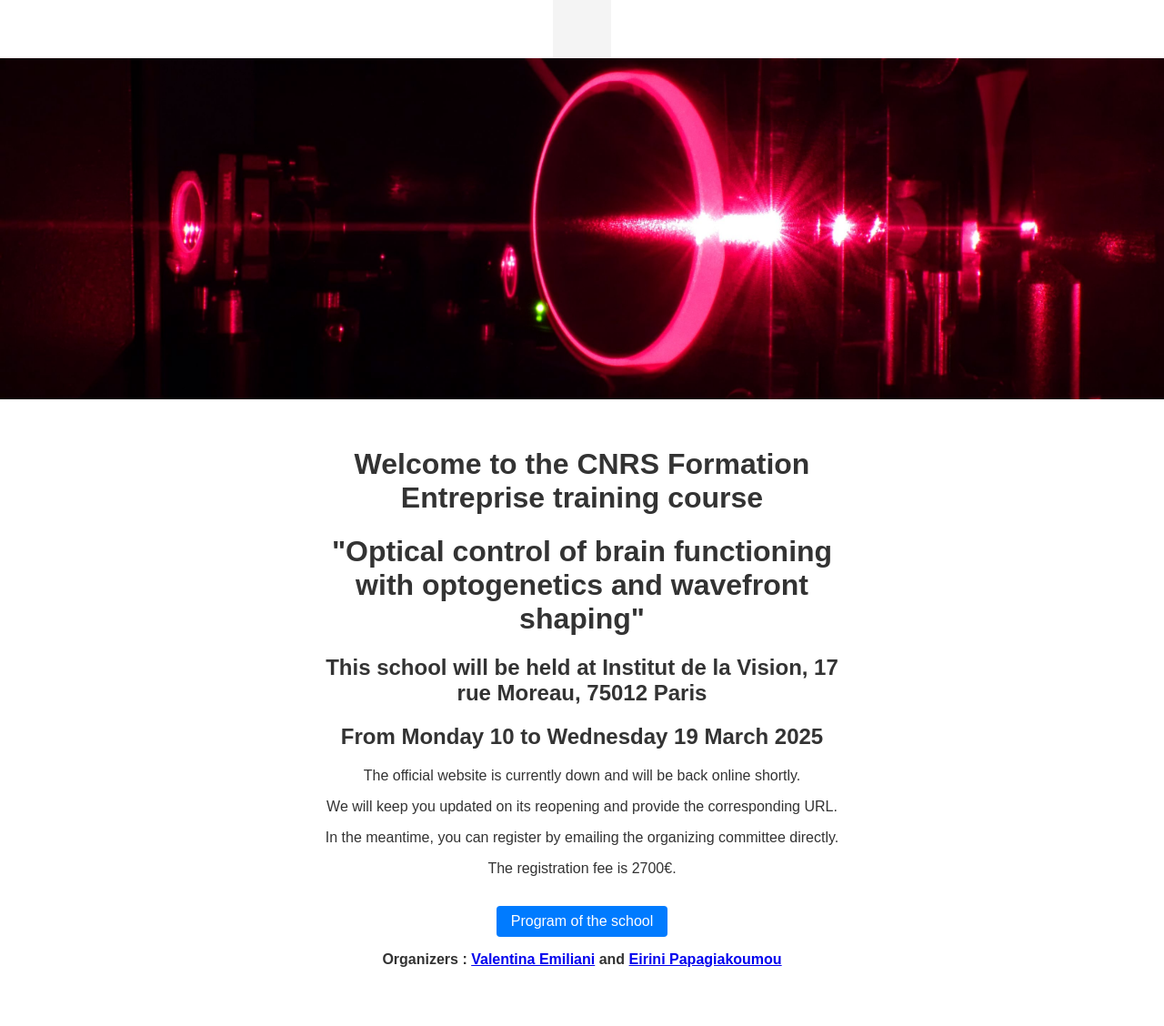
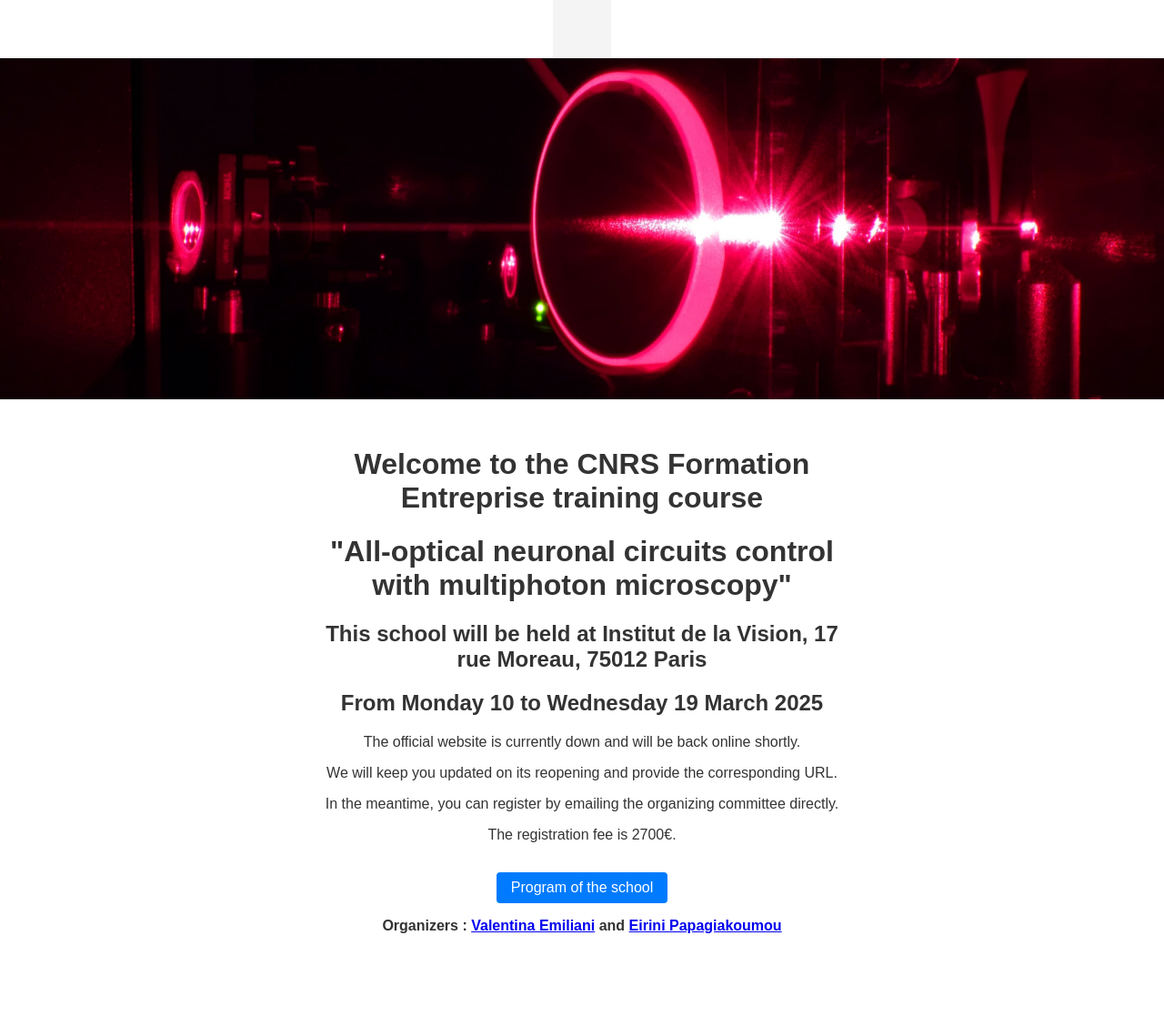
Before and after one commit to vdesars/vdesars.github.io, a Jekyll site: the page built from index.md, in a window 1280 px wide. Shown: the whole page at 91% size. Built offline with Jekyll 4.4.1, drawn with Linux system fonts in a browser that asks for light colours; after the commit the page ends 1091 px from its top, so only the background shows below that.

Commit message:
optoschool

```diff
--- a/index.md
+++ b/index.md
@@ -9,7 +9,7 @@ title: "Page d'Accueil"
 
 <div class="content">
   <h1>Welcome to the CNRS Formation Entreprise training course</h1>
-  <h1>"Optical control of brain functioning with optogenetics and wavefront shaping"</h1>
+  <h1>"All-optical neuronal circuits control with multiphoton microscopy"</h1>
   <h2>This school will be held at Institut de la Vision, 17 rue Moreau, 75012 Paris</h2>
   <h2>From Monday 10 to Wednesday 19 March 2025</h2>
   <p>The official website is currently down and will be back online shortly.</p>
```
Also changed, not shown: 1 other file.
